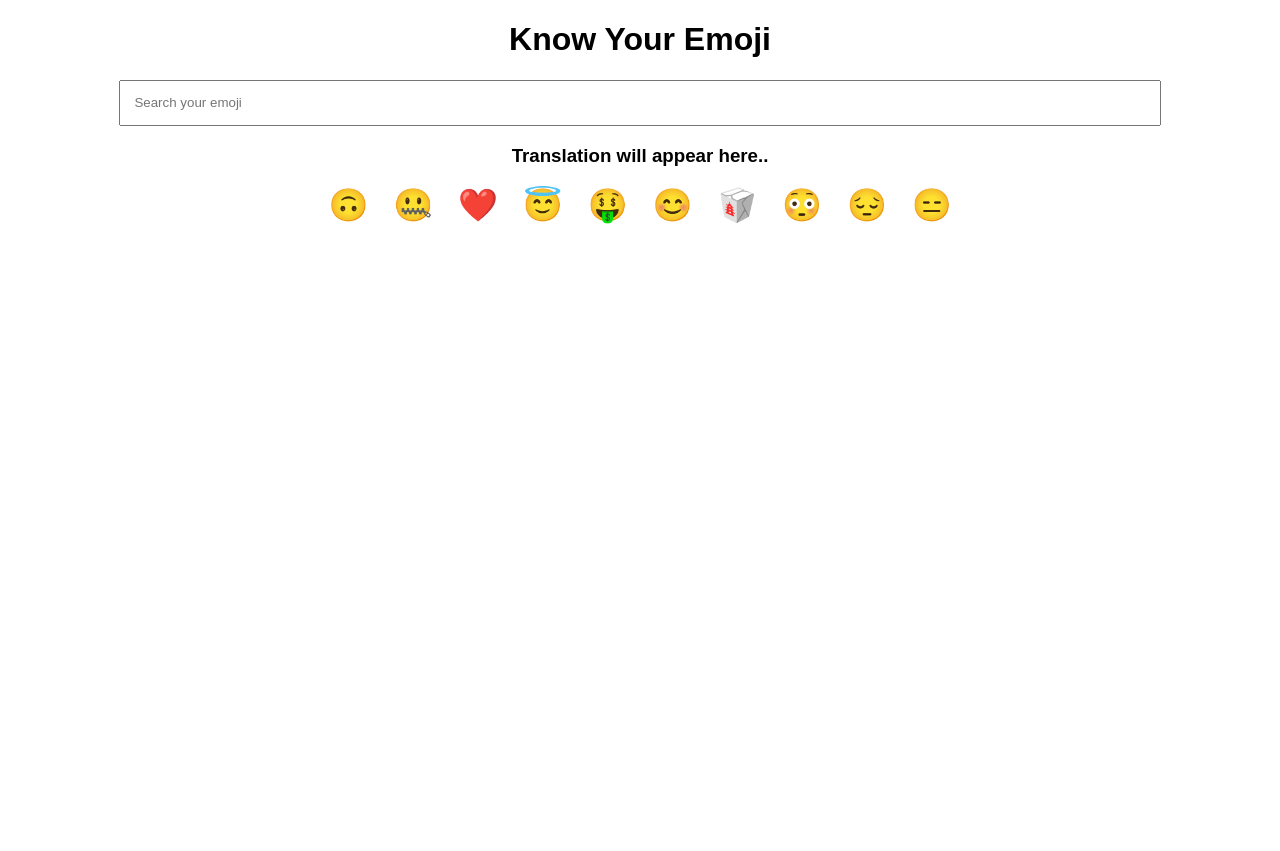
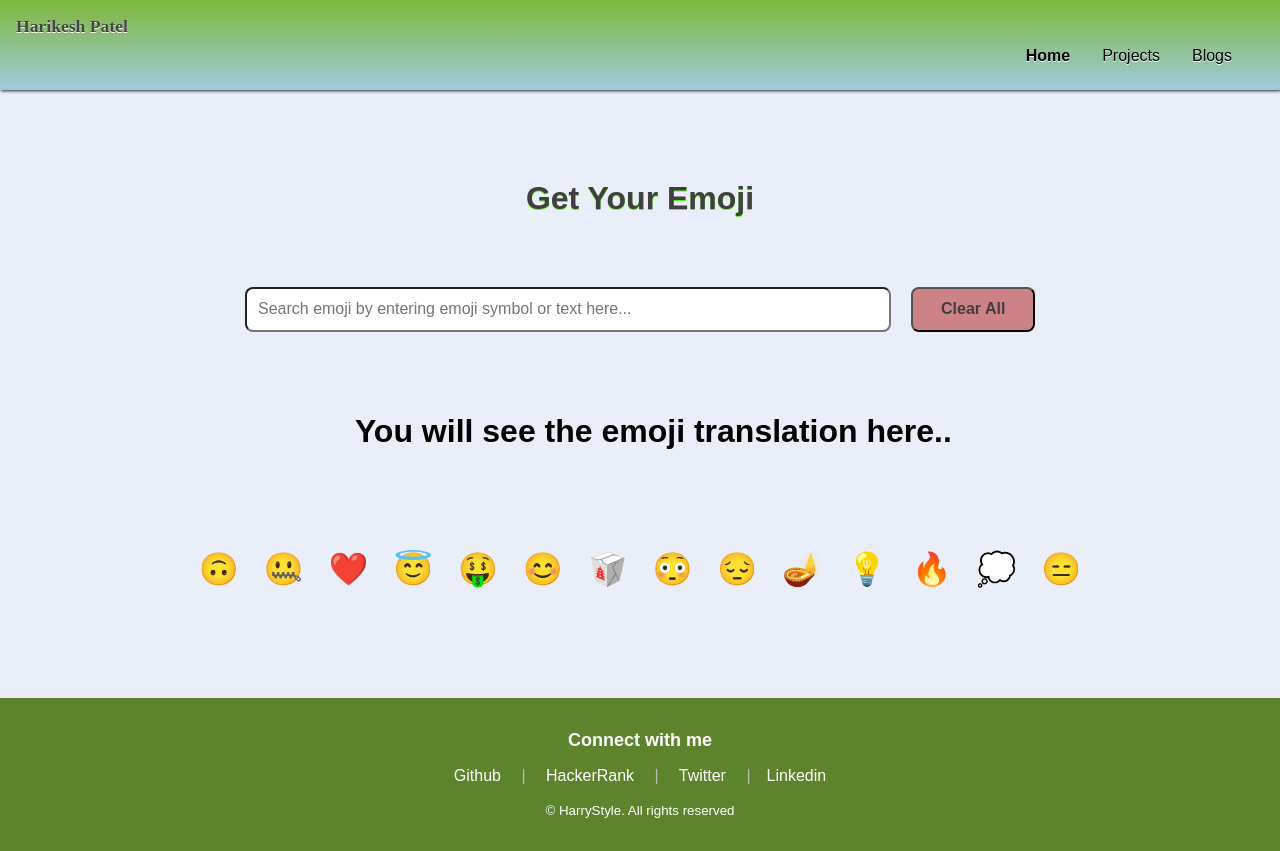
Before and after one commit to kumarharikesh/Emoji-Interpreter, a React (Create React App) app: page / in a window 1280 px wide. Before the commit the page ends 800 px from the top, so only its background shows below. Built offline with nearby package versions, Linux system fonts and the light colour scheme; the HTML template or start-up script is replaced by a standard one.

Commit message:
Add files via upload

```diff
--- /dev/null
+++ b/src/App.js
@@ -0,0 +1,138 @@
+import React, { useState } from "react";
+import "./styles.css";
+
+const emojiDictionary1 = {
+  "🙃": "Silly",
+  "🤐": "Stop Talking",
+  "❤️": "Love",
+  "😇": "Angel",
+  "🤑": "Feeling Rich",
+  "😊": "Smiling",
+  "🥡": "Takeout Box",
+  "😳": "Disbelief",
+  "😔": "Sad",
+  "🪔": "Diya Lamp",
+  "💡": "Light Bulb",
+  "🔥": "Fire",
+  "💭": "Thought Balloon",
+  "😑": "Annoyance"
+};
+const emojiDictionary2 = {
+  "Silly": "🙃",
+  "Stop Talking": "🤐",
+  "Love": "❤️",
+  "Angel": "😇",
+  "Feeling Rich": "🤑",
+  "Smiling": "😊",
+  "Takeout Box": "🥡",
+  "Disbelief": "😳",
+  "Sad": "😔",
+  "Diya Lamp": "🪔",
+  "Light Bulb": "💡",
+  "Fire": "🔥",
+  "Thought Balloon": "💭",
+  "Annoyance": "😑"
+};
+
+const emojis = Object.keys(emojiDictionary1);
+const emojis2 = Object.keys(emojiDictionary2);
+
+export default function App() {
+  const [emoji, setEmoji] = useState("");
+  const [meaning, setMeaning] = useState(
+    "You will see the emoji translation here.."
+  );
+
+  function clearAll() {
+    document.getElementById("button").style.color = "rgb(65, 63, 63)";
+    setMeaning("You will see the emoji translation here..");
+    setEmoji("");
+  }
+
+  function titleCase(str) {
+    return str.toLowerCase().split(' ').map(function(word) {
+      return (word.charAt(0).toUpperCase() + word.slice(1));
+    }).join(' ');
+  }
+
+  function changeHandler(event) {
+
+    document.getElementById("button").style.color = "white";
+
+    const inputEmoji = event.target.value;
+    const inputValue = titleCase(inputEmoji);
+    setEmoji(inputEmoji);
+
+    if (inputEmoji in emojiDictionary1){
+      setMeaning(emojiDictionary1[inputEmoji]);
+    }
+    else if (inputValue in emojiDictionary2){
+      setMeaning(emojiDictionary2[inputValue]);
+    }else {
+      setMeaning(
+        "Hi, unable to recognise above emoji. Plz select emoji as listed below."
+      );
+    }
+  }
+
+  function emojiClickHandler(inputEmoji) {
+    setMeaning(emojiDictionary1[inputEmoji]);
+  }
+
+  return (
+    <div className="App">
+      <h1 className="title">Get Your Emoji</h1>
+      <div id="flexbox">
+        <input
+          className="box"
+          onChange={changeHandler}
+          value={emoji}
+          placeholder={"Search emoji by entering emoji symbol or text here..."}
+          style={{
+            padding: "0.7em",
+            margin: "10px",
+            minWidth: "50%",
+            borderRadius: "0.5rem",
+            fontSize: "1rem"
+          }}
+        />
+        <button
+          className="box"
+          id="button"
+          onClick={clearAll}
+          type="button"
+          style={{
+            padding: "0.7em",
+            margin: "10px",
+            minWidth: "10%",
+            borderRadius: "0.5rem",
+            fontSize: "1rem",
+            fontWeight: "bold",
+            cursor: "pointer",
+            color: "rgb(65, 63, 63)",
+            backgroundColor: "rgba(178, 34, 34, 0.523)"
+          }}
+        >
+          Clear All
+        </button>
+      </div>
+      <div id="flexbox">
+        <h1>
+          {" "}
+          {emoji}
+          <span>&nbsp;&nbsp;&nbsp;</span>{" "}
+        </h1>{" "}
+        {}
+        <h1 id="meaning"> {meaning} </h1> {}
+      </div>
+      {emojis.map((emoji) => (
+        <span
+          onClick={() => emojiClickHandler(emoji)}
+          style={{ fontSize: "2rem", padding: "0.5rem", cursor: "pointer" }}
+        >
+        {" "}{emoji}{" "}
+        </span>
+      ))}
+    </div>
+  );
+}
--- /dev/null
+++ b/src/footer.js
@@ -0,0 +1,61 @@
+import React from "react";
+import "./styles.css";
+
+export default function Footer() {
+  return (
+    <div>
+      <footer className="footer">
+        <div className="footer-header">Connect with me</div>
+        <ul className="social-links list-non-bullet">
+          <li className="list-item-inline">
+            <a
+              className="link"
+              rel="noreferrer"
+              href="https://github.com/kumarharikesh/"
+              target="_blank"
+            >
+              {" "}
+              Github{" "}
+            </a>
+          </li>
+          <span style={{ color: "rgba(205, 200, 200, 0.85)" }}>|</span>
+          <li className="list-item-inline">
+            <a
+              className="link"
+              rel="noreferrer"
+              href="https://www.hackerrank.com/Harikesh_Patel/"
+              target="_blank"
+            >
+              {" "}
+              HackerRank{" "}
+            </a>
+          </li>
+          <span style={{ color: "rgba(205, 200, 200, 0.85)" }}>|</span>
+          <li className="list-item-inline">
+            <a
+              className="link"
+              rel="noreferrer"
+              href="https://twitter.com/Harikes49467657/"
+              target="_blank"
+            >
+              {" "}
+              Twitter{" "}
+            </a>
+          </li>
+          <span style={{ color: "rgba(205, 200, 200, 0.85)" }}>|</span>
+          <li className="list-item-inline">
+            <a
+              className="link"
+              rel="noreferrer"
+              href="https://www.linkedin.com/in/harikesh-patel-357171191/"
+              target="_blank"
+            >
+              Linkedin
+            </a>
+          </li>
+        </ul>
+        <small>© HarryStyle. All rights reserved</small>
+      </footer>
+    </div>
+  );
+}
--- /dev/null
+++ b/src/header.js
@@ -0,0 +1,46 @@
+import React from "react";
+import "./styles.css";
+
+export default function Header() {
+  return (
+    <div>
+      <nav className="navigation container">
+        <div className="nav-brand">
+          <a
+            href="http://harrystyle.000webhostapp.com/"
+            rel="noreferrer"
+            target="_blank"
+          >
+            Harikesh Patel
+          </a>
+        </div>
+        <ul className="list-non-bullet nav-pills">
+          <li className="list-item-inline">
+            <a
+              className="link link-active"
+              href="https://kumarharikesh-portfolio.netlify.app/index.html"
+            >
+              Home
+            </a>
+          </li>
+          <li className="list-item-inline">
+            <a
+              className="link"
+              href="https://kumarharikesh-portfolio.netlify.app/projects.html"
+            >
+              Projects
+            </a>
+          </li>
+          <li className="list-item-inline">
+            <a
+              className="link"
+              href="https://kumarharikesh-portfolio.netlify.app/blogs.html"
+            >
+              Blogs
+            </a>
+          </li>
+        </ul>
+      </nav>
+    </div>
+  );
+}
--- a/src/index.js
+++ b/src/index.js
@@ -1,12 +1,18 @@
-import React from "react";
-import ReactDOM from "react-dom";
+import React from 'react';
+import ReactDOM from 'react-dom/client';
+import reportWebVitals from './reportWebVitals';
 
-import App from "./App";
+import Header from './header';
+import App from './App';
+import Footer from './footer';
 
-const rootElement = document.getElementById("root");
-ReactDOM.render(
+const root = ReactDOM.createRoot(document.getElementById('root'));
+root.render(
   <React.StrictMode>
+    <Header />
     <App />
-  </React.StrictMode>,
-  rootElement
+    <Footer />
+  </React.StrictMode>
 );
+
+reportWebVitals();
--- /dev/null
+++ b/src/reportWebVitals.js
@@ -0,0 +1,13 @@
+const reportWebVitals = onPerfEntry => {
+  if (onPerfEntry && onPerfEntry instanceof Function) {
+    import('web-vitals').then(({ getCLS, getFID, getFCP, getLCP, getTTFB }) => {
+      getCLS(onPerfEntry);
+      getFID(onPerfEntry);
+      getFCP(onPerfEntry);
+      getLCP(onPerfEntry);
+      getTTFB(onPerfEntry);
+    });
+  }
+};
+
+export default reportWebVitals;
--- a/src/styles.css
+++ b/src/styles.css
@@ -1,4 +1,116 @@
-.App {
-  font-family: sans-serif;
-  text-align: center;
-}
+:root {
+    --primary-color: #7fb73a;
+    --off-white: #e9eef8;
+    --off-black: #eef1d2;
+    --dark-gray: #6b7280;
+  }
+
+  /** App css **/
+  .App {
+    font-family: sans-serif;
+    text-align: center;
+    padding: 10px;
+    margin-bottom: 100px;
+  }
+  .title {
+    padding: 30px;
+    margin-bottom: 30px;
+    margin-top: 50px;
+    text-shadow: 0 1px 0 rgb(15, 15, 15);
+    text-shadow: 0 1px 0 rgb(77, 255, 12);
+    color: rgb(65, 63, 63);
+  }
+  #flexbox {
+    margin: 10px;
+    margin-bottom: 50px;
+    display: flex;
+    justify-content: center;
+    flex-flow: wrap;
+  }
+  #meaning {
+    margin-bottom: 50px;
+    /* padding-top: 8px; */
+    font-weight: bold;
+  }
+  /** Header css **/
+  @import url("https://fonts.googleapis.com/css2?family=Montserrat:wght@400;700&display=swap");
+  body {
+    font-family: "Montserrat", sans-serif;
+    margin: 0px auto;
+    width: 100%;
+    background-color: var(--off-white);
+  }
+
+  @import url("https://fonts.googleapis.com/css2?family=Stalinist+One&display=swap");
+  .navigation .nav-brand > a {
+    font-family: "Stalinist One", cursive;
+    font-size: 1.1rem;
+    font-weight: bold;
+    text-decoration: none;
+    color: inherit;
+  }
+
+  .navigation {
+    background: -moz-linear-gradient(top, #7fb73a, skyblue);
+    background: -webkit-gradient(
+      linear,
+      left top,
+      left bottom,
+      from(#7fb73a),
+      to(rgb(157, 203, 221))
+    );
+
+    -moz-box-shadow: 1px 1px 3px #292929;
+    -webkit-box-shadow: 1px 1px 3px #292929;
+    box-shadow: 1px 1px 3px #292929;
+    color: #454545;
+    text-shadow: 0 1px 0 white;
+    padding: 1rem;
+  }
+
+  .navigation .nav-pills {
+    text-align: right;
+    margin: 0.6rem 1rem;
+  }
+
+  .navigation .link {
+    color: black;
+  }
+
+  .navigation .link-active {
+    font-weight: bold;
+  }
+  .list-item-inline {
+    display: inline;
+    padding: 0rem;
+  }
+  /** links **/
+  .link {
+    box-sizing: border-box;
+    text-decoration: none;
+    padding: 0.5rem 1rem;
+  }
+  /** Footers css **/
+  .footer {
+    background-color: #5e832d;
+    padding: 2rem 1rem;
+    text-align: center;
+    color: white;
+  }
+
+  .footer .link {
+    color: white;
+    transition: 0.3s;
+  }
+  .footer .link:hover {
+    color: rgba(255, 255, 255, 0.621);
+  }
+
+  .footer .footer-header {
+    font-weight: bold;
+    font-size: large;
+  }
+
+  .footer ul {
+    padding-inline-start: 0px;
+  }
```
Also changed, not shown: src/setupTests.js (added, +5 -0 lines), 1 other file (tests, documents, lock files or other folders).
